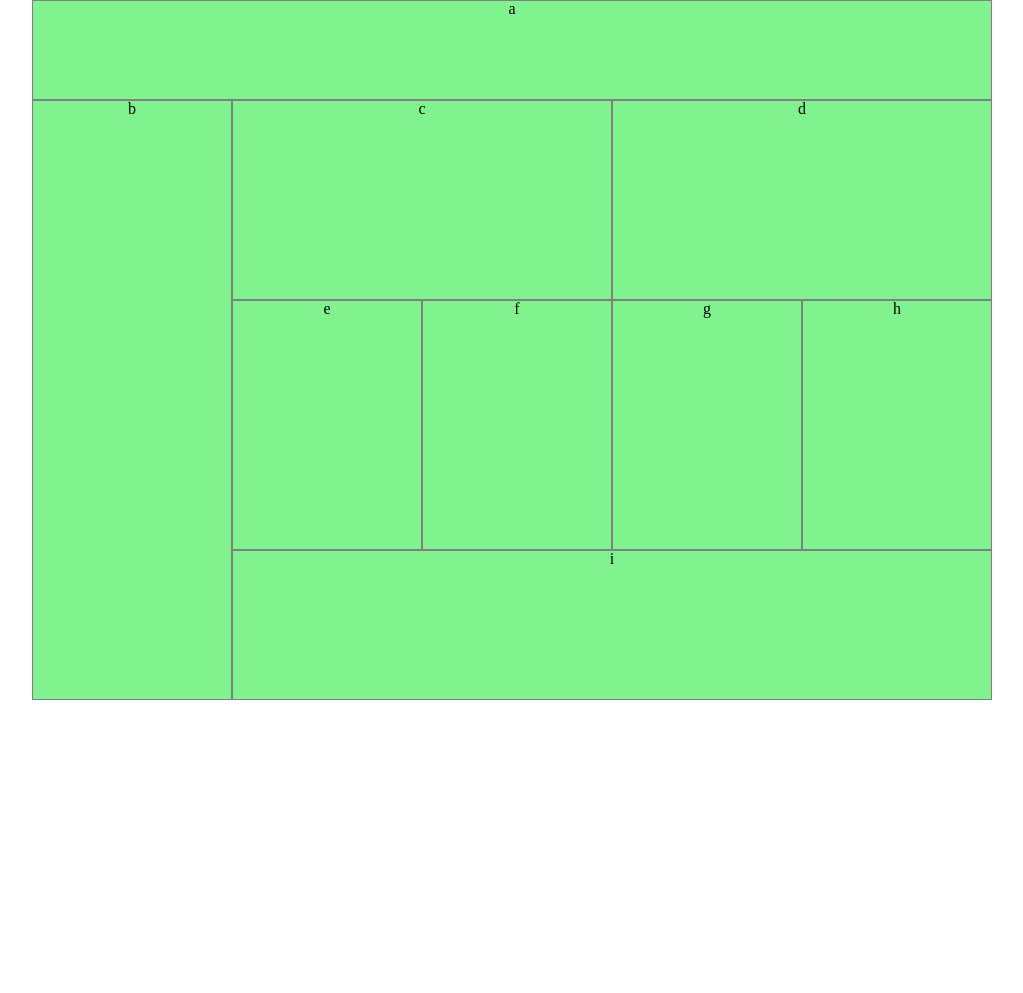
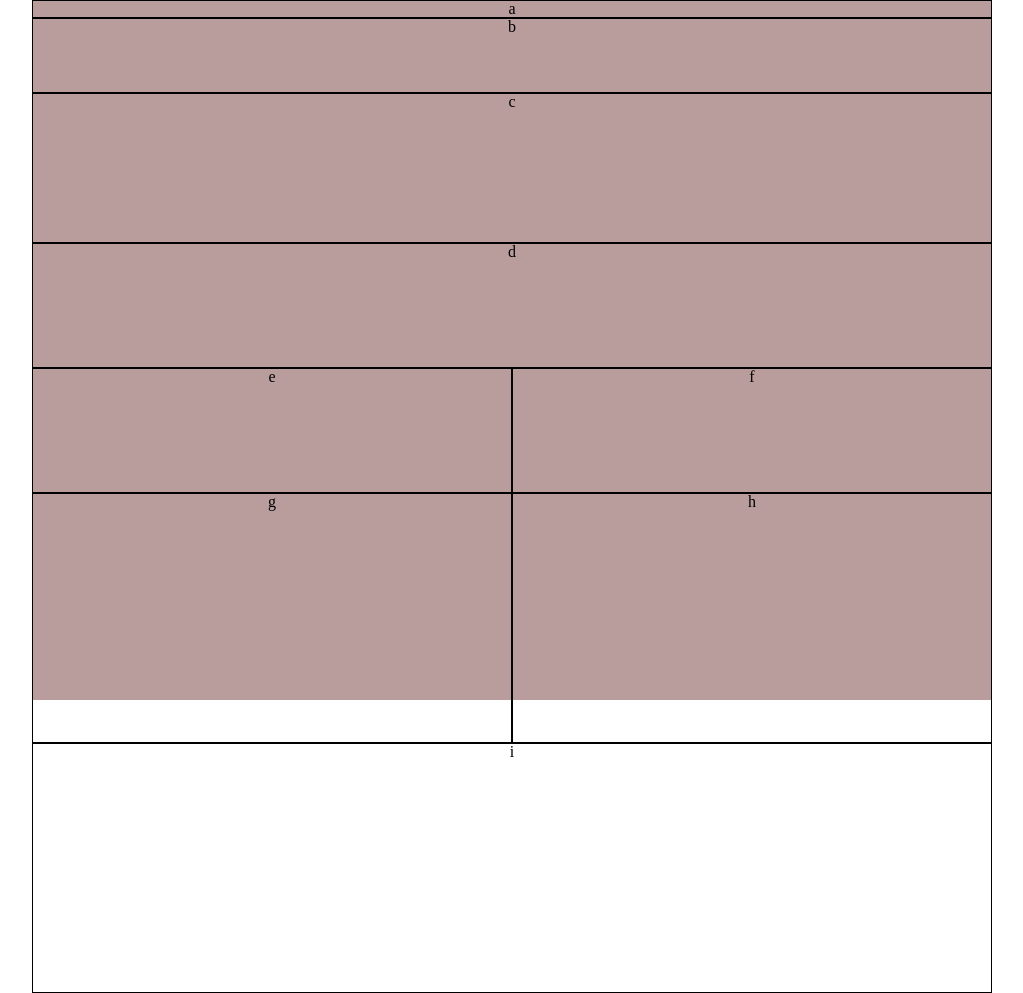
Before and after one commit to AbuKhalil95/lab-01, a plain HTML site: page index.html in a window 1280 px wide. Shown: the whole page, without its empty margins (128-1151 px from the left). Before the commit the page ends 800 px from the top, so only its background shows below. Drawn offline with Linux system fonts and the light colour scheme.

Commit message:
initial grid

```diff
--- a/css/base.css
+++ b/css/base.css
@@ -52,3 +52,18 @@ table {
 * {
   box-sizing: border-box;
 }
+
+body {
+	display: grid;
+	grid-template-columns: 1fr 240px 240px 1fr;
+	/* grid-template-rows: 1fr 75px 150px 125px 125px 250px 250px 80px 1fr; */
+
+}
+
+@media all and (min-width: 960px) {
+  body {
+		grid-template-columns: 1fr 200px repeat(4, 190px) 1fr;
+    grid-template-rows: 1fr 100px 200px 250px 150px 1fr;
+
+	}
+}
--- a/css/layout.css
+++ b/css/layout.css
@@ -1,10 +1,20 @@
 main {
-  margin: 0 auto;
-  width: 480px;
+  display: grid;
+  background-color: rgb(185, 157, 157);
+  grid-column-start: 2;
+  grid-column-end: 4;
+  grid-template-rows: 1fr 75px 150px 125px 125px 250px 250px 80px 1fr;
+
+  grid-row-start: 5;
+  grid-row-end: 9;
 }
 
-@media all and (min-width: 980px) {
+@media all and (min-width: 960px) {
   main {
-    width: 960px;
+
+    grid-column-start: 2;
+    grid-column-end: 7;
+    grid-row-start: 2;
+    grid-row-end: 6;
   }
 }
--- a/css/modules.css
+++ b/css/modules.css
@@ -1,22 +1,25 @@
+div {
+  text-align: center;
+  justify-content: center;
+  border: solid;
+  border-width:0.5px;
+}
 
 
-div {
-  margin: 0 auto;
-  background-color: rgb(185, 157, 157);
-  border: solid;
-  border-width: 0.5px;
-  border-color: grey;
-  text-align: center;
-  justify-content: center;
+
+/* main div:nth-child(n) {
+  width: 480px;
+} */
+
+ div:nth-child(n+1):nth-last-child(n+6), div:last-child {
+  grid-column-start: 1;
+  grid-column-end: 3;
+
 }
 
-main div:nth-child(n) {
-  width: 480px;
-}
-main div:nth-child(n+5):nth-child(-n+8) {
-  width: 240px;
-  height: 250px;
-}
+
+/*
+
 main div:nth-child(1) {
   height: 75px;
 }
@@ -39,18 +42,33 @@ main div:nth-child(5), main div:nth-child(7) {
 }
 main div:nth-child(6), main div:nth-child(8) {
   float: right;
-}
+} */
 
-@media all and (min-width: 480px) {
+/* @media all and (min-width: 480px) {
   div {
     background-color: rgb(206, 173, 124);
   }
+} */
+
+@media all and (min-width: 980px) {
+  /* div {
+    grid-row-start: 2;
+    grid-row-end: 5;
+  } */
+  /* div:first-child {
+    grid-column-start: span 5;
+  }
+  div:nth-child(2) {
+    grid-row-start: span 4;
+  } */
+  /* div:nth-child(n+1):nth-last-child(n+6), div:last-child {
+    grid-column-start: 1;
+    grid-column-end: 3;
+  } */
+
+
 }
-@media all and (min-width: 980px) {
-  div {
-    background-color: rgb(128, 243, 143);
-  }
-
+/*
   main div:nth-child(1) {
     width: 960px;
     height: 100px;
@@ -77,4 +95,4 @@ main div:nth-child(6), main div:nth-child(8) {
     clear: none;
     float: left;
   }
-}
+} */
```
